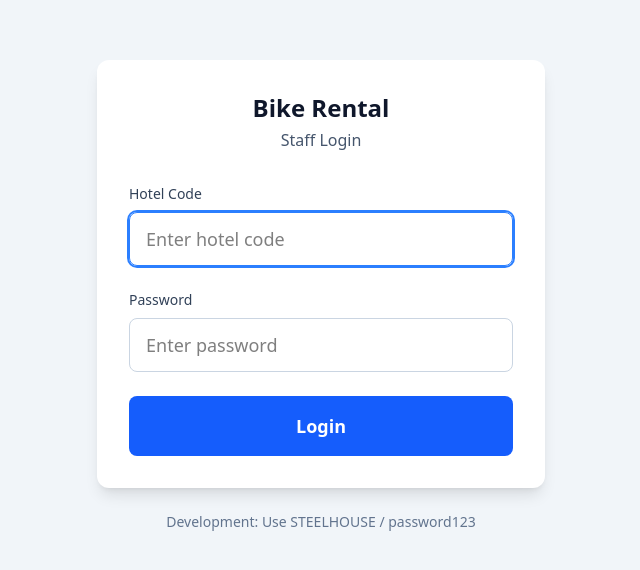
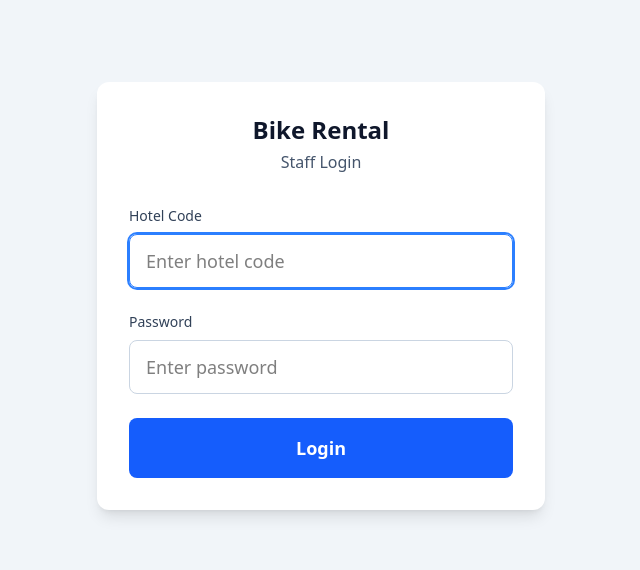
Before and after one commit to bikerental/platform, a React app in the folder frontend/: page /login in a window 1280 px wide. Shown: the part 104-674 px from the top of the page, without its empty margins (319-959 px from the left). Built offline with nearby package versions, Linux system fonts and the light colour scheme; the HTML template or start-up script is replaced by a standard one.

Commit message:
chore: removed development login hint

```diff
--- a/frontend/src/features/auth/pages/LoginPage.tsx
+++ b/frontend/src/features/auth/pages/LoginPage.tsx
@@ -110,11 +110,6 @@ export function LoginPage() {
             </button>
           </form>
         </div>
-
-        {/* Footer hint for development */}
-        <p className="text-center text-slate-500 text-sm mt-6">
-          Development: Use STEELHOUSE / password123
-        </p>
       </div>
     </div>
   )
```
